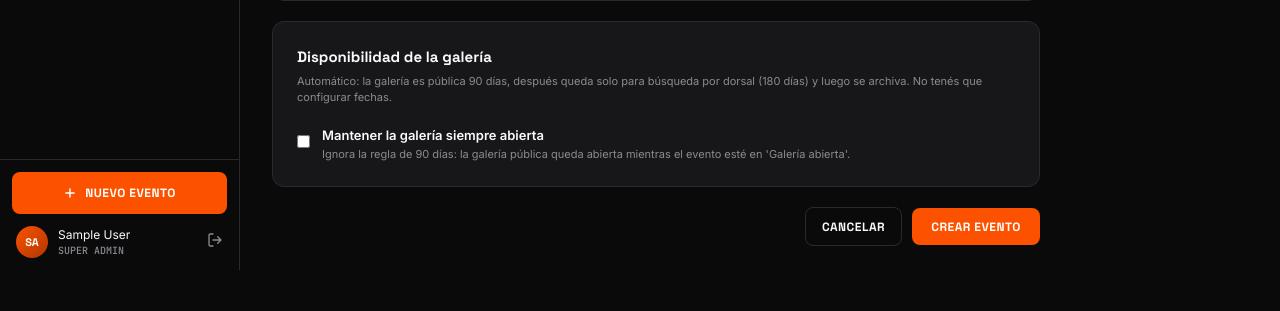
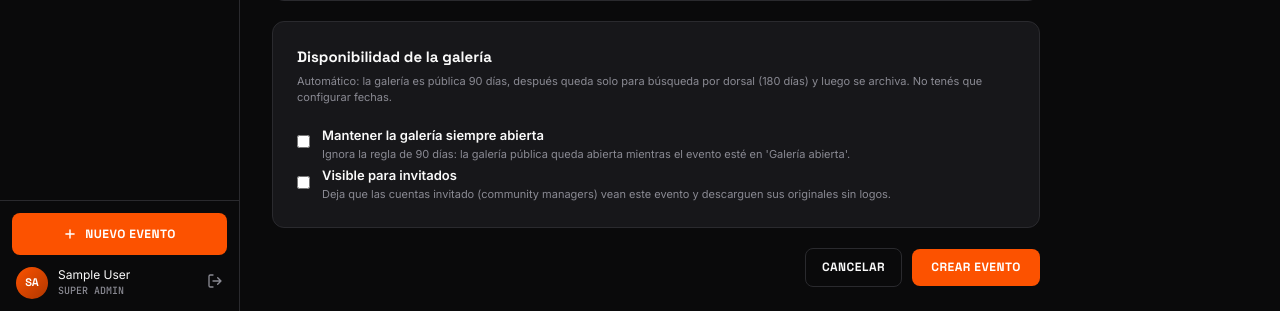
Before and after one commit to jairortiz8/fotos, a Django app: page /dashboard/eventos/nuevo/ in a window 1280 px wide. Shown: the part 974-1285 px from the top of the page. Before the commit the page ends 1244 px from the top, so only its background shows below. Run offline with Django 5.2, Linux system fonts and the light colour scheme; the visitor is signed in with stand-in values (Sample User, id 1); data that the repository does not hold is empty; style sheets or scripts are compiled from the project's sources; parts of the project's set-up code (start-up, migrations or seed data) failed here and were passed over; some libraries are stand-ins or nearby versions.

Commit message:
feat(reviewers): mostrar solo eventos marcados visibles para invitados
- Event.reviewer_visible (default False) + migración.
- El área de invitados (índice, galería, descarga) solo muestra/sirve eventos
  con reviewer_visible=True — gate server-side, no solo en la lista (no se puede
  acceder ni bajar de otros eventos por URL/id).
- Toggle 'Visible para invitados' en el form de evento del dashboard (autogestión).
- Tests: oculta no-visibles, 404 en galería/descarga de evento no expuesto.

Co-Authored-By: Claude Opus 4.8 <noreply@anthropic.com>
Claude-Session: https://claude.ai/code/session_01Gy4R1RwJTMbLKVfVDSwvt5

```diff
--- a/apps/dashboard/forms.py
+++ b/apps/dashboard/forms.py
@@ -55,6 +55,7 @@ class EventForm(_DashMixin, forms.ModelForm):
             "visibility",
             "brand_overlay",
             "permanent_archive",
+            "reviewer_visible",
         ]
         # IMPORTANTE: el input HTML5 `type=date` SOLO entiende ISO (`YYYY-MM-DD`).
         # Sin un `format` explícito, Django lo renderiza con el locale `es`
@@ -111,6 +112,12 @@ class EventForm(_DashMixin, forms.ModelForm):
         self.fields["brand_overlay"].help_text = _(
             "Pega los logos del evento en las esquinas de abajo de cada foto "
             "(reemplaza la marca de agua). Solo para este evento."
+        )
+        self.fields["reviewer_visible"].required = False
+        self.fields["reviewer_visible"].label = _("Visible para invitados")
+        self.fields["reviewer_visible"].help_text = _(
+            "Deja que las cuentas invitado (community managers) vean este evento y "
+            "descarguen sus originales sin logos."
         )
         self._style_widgets()
 
--- a/apps/events/models.py
+++ b/apps/events/models.py
@@ -117,6 +117,17 @@ class Event(TimeStampedModel):
         help_text=_(
             "Pega los logos del evento en las esquinas de abajo de cada foto. "
             "Se aplica SOLO a este evento."
+        ),
+    )
+
+    # Expone este evento en el área de invitados (`/invitados/`) para que los
+    # community managers descarguen los originales limpios. Default False: un
+    # evento nuevo NO aparece para invitados hasta que se prende explícitamente.
+    reviewer_visible = models.BooleanField(
+        _("visible para invitados"),
+        default=False,
+        help_text=_(
+            "Si está activado, los invitados ven este evento y bajan sus originales sin logos."
         ),
     )
 
--- a/templates/dashboard/event_form.html
+++ b/templates/dashboard/event_form.html
@@ -138,6 +138,18 @@
         </label>
         {% if form.permanent_archive.errors %}<p class="text-danger text-[11px] mt-1">{{ form.permanent_archive.errors.0 }}</p>{% endif %}
       </div>
+
+      {# reviewer_visible (toggle) — expone el evento al área de invitados #}
+      <div>
+        <label class="flex items-center gap-3 cursor-pointer" for="{{ form.reviewer_visible.id_for_label }}">
+          {{ form.reviewer_visible }}
+          <span>
+            <span class="text-[13px] font-semibold">{{ form.reviewer_visible.label }}</span>
+            {% if form.reviewer_visible.help_text %}<span class="block text-[11px] text-text-3">{{ form.reviewer_visible.help_text }}</span>{% endif %}
+          </span>
+        </label>
+        {% if form.reviewer_visible.errors %}<p class="text-danger text-[11px] mt-1">{{ form.reviewer_visible.errors.0 }}</p>{% endif %}
+      </div>
     </div>
 
     {# Footer acciones #}
```
Also changed, not shown: apps/reviewers/views.py (+15 -3 lines), tests/reviewers/test_reviewer.py (+44 -3 lines), apps/events/migrations/0006_event_reviewer_visible.py (added).
